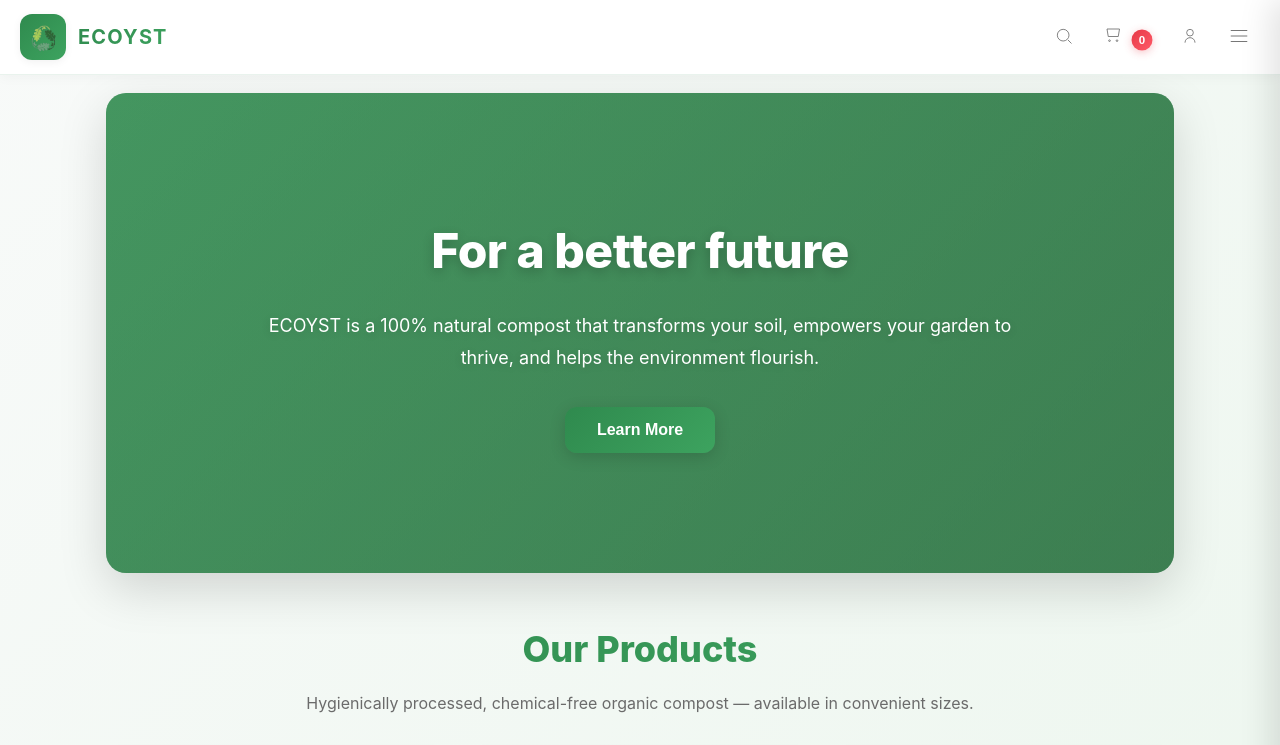
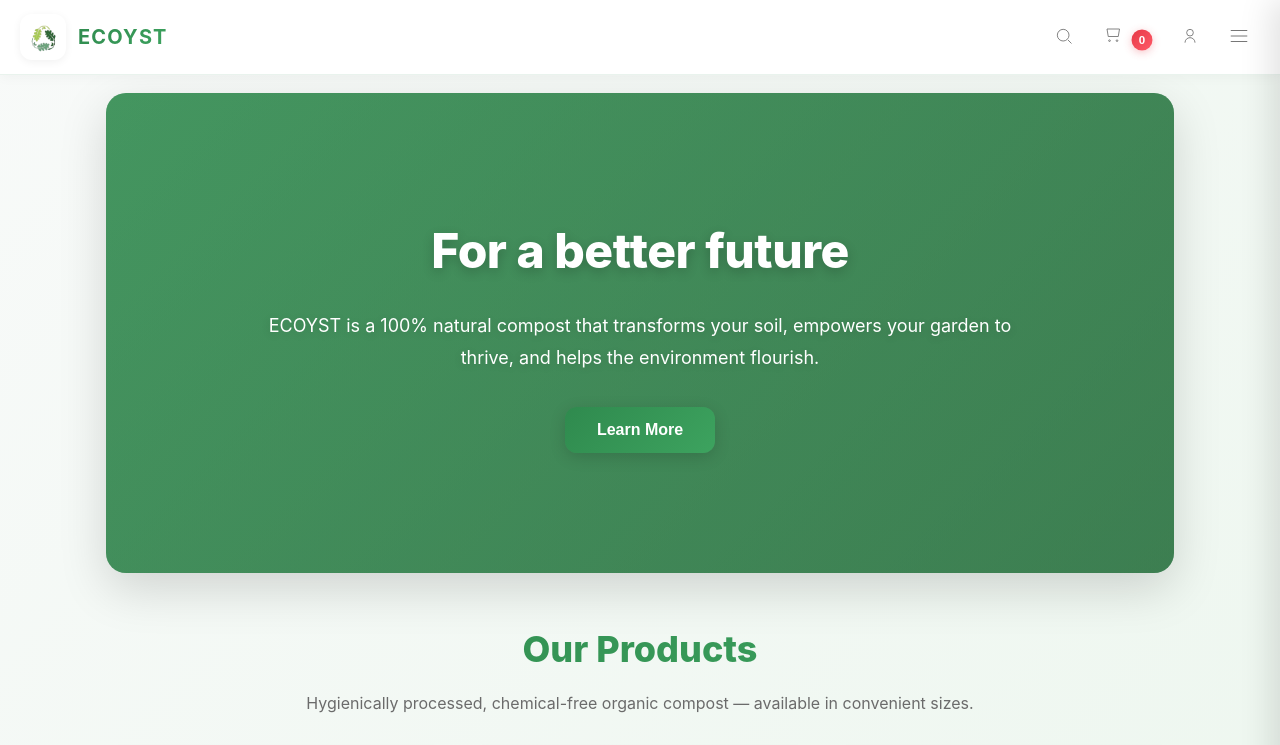
Before and after one commit to killmepleaseahhh/ECOYST, a plain HTML site: page index.html in a window 1280 px wide. Shown: the top 745 px of the page. Drawn offline with Linux system fonts and the light colour scheme.

Commit message:
Update styles.css

```diff
--- a/styles.css
+++ b/styles.css
@@ -42,7 +42,7 @@ body{
 .logo{
   width:46px;
   height:46px;
-  background:linear-gradient(135deg, var(--accent) 0%, var(--accent-light) 100%);
+
   border-radius:12px;
   display:inline-block;
   box-shadow:var(--shadow-sm);
```
